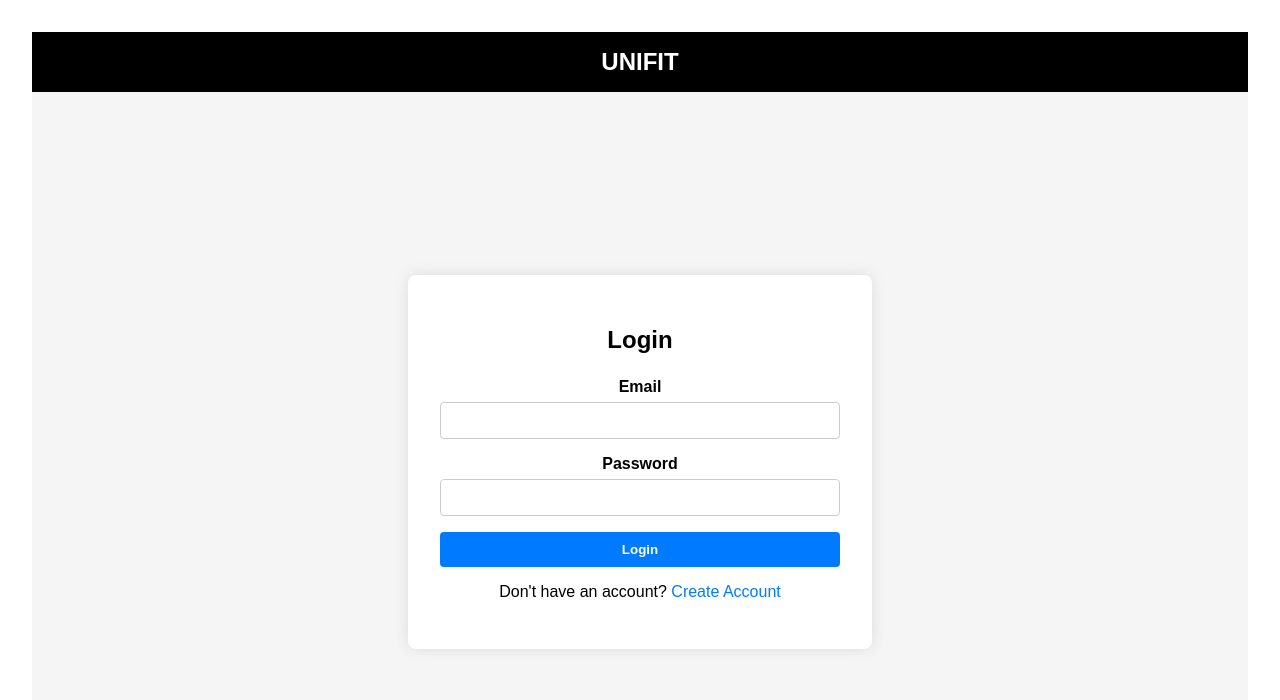
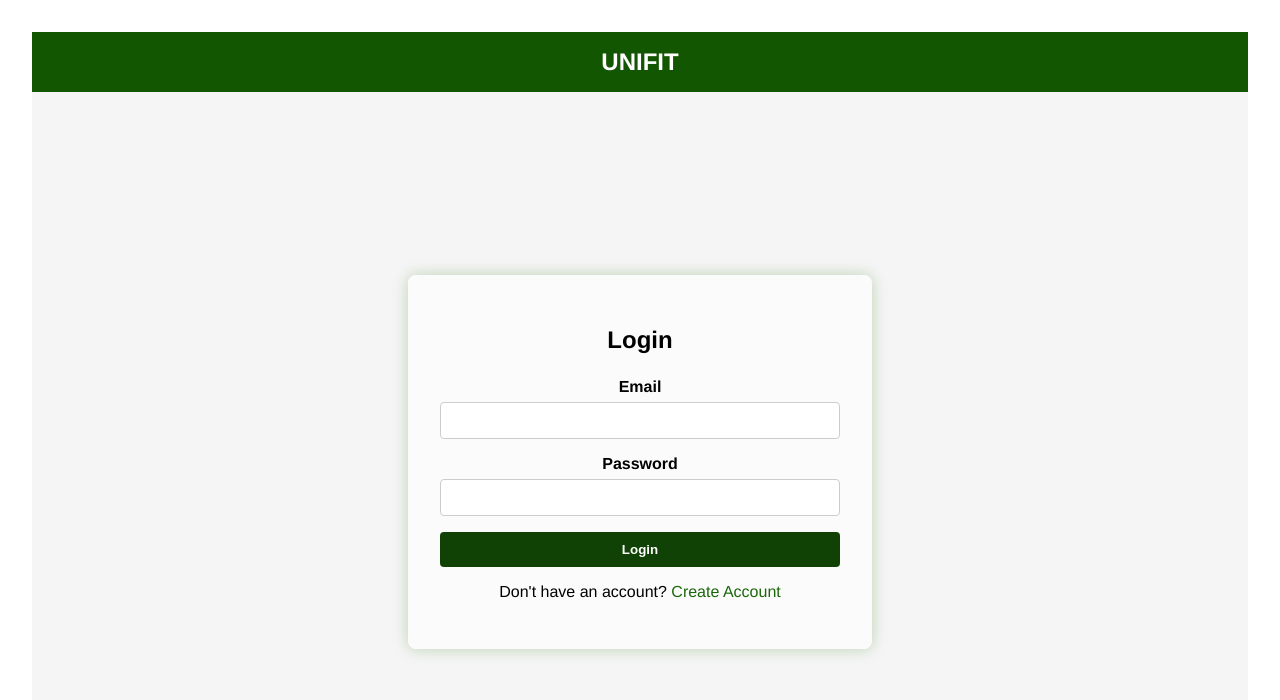
Before and after one commit to Bhanutbaji/AI-powered-Fitness-Workout-Logger, a React (Vite) app: page / in a window 1280 px wide. Shown: the top 700 px of the page. Built offline with nearby package versions, Linux system fonts and the light colour scheme; no server answers.

Commit message:
css updates

```diff
--- a/src/styles/Login.css
+++ b/src/styles/Login.css
@@ -4,12 +4,12 @@
   display: flex;
   flex-direction: column;
   background-color: #f5f5f5;
-  font-family: Arial, sans-serif;
+  font-family: Helvetica, sans-serif;
 }
 
 .login-header {
-  background-color: black;
-  color: white;
+  background-color: rgb(19, 86, 2);
+  color: rgb(255, 255, 255);
   padding: 16px 24px;
   font-size: 24px;
   font-weight: bold;
@@ -23,10 +23,10 @@
 }
 
 .login-box {
-  background: white;
+  background: rgba(255, 255, 255, 0.645);
   padding: 32px;
   border-radius: 8px;
-  box-shadow: 0 0 15px rgba(0,0,0,0.1);
+  box-shadow: 0 0 15px rgba(54, 121, 18, 0.288);
   width: 100%;
   max-width: 400px;
 }
@@ -55,7 +55,7 @@
 
 .login-box button {
   padding: 10px;
-  background-color: #007bff;
+  background-color: #114205;
   border: none;
   color: white;
   font-weight: bold;
@@ -64,7 +64,7 @@
 }
 
 .login-box button:hover {
-  background-color: #0056b3;
+  background-color: #135f1a;
 }
 
 .google-button {
@@ -96,7 +96,7 @@
 }
 
 .signup-redirect a {
-  color: #007bff;
+  color: #1b670a;
   text-decoration: none;
 }
 
--- a/src/styles/ProfileSetup.css
+++ b/src/styles/ProfileSetup.css
@@ -1,14 +1,14 @@
 .profile-container {
-  min-height: 100vh;
+  min-height: 70vh;
   background: linear-gradient(to bottom right, #f5f7fa, #c3cfe2);
   font-family: 'Segoe UI', Tahoma, Geneva, Verdana, sans-serif;
 }
 
 .profile-header {
-  background-color: black;
+  background-color: rgb(24, 69, 2);
   color: white;
   padding: 1.2rem 2rem;
-  font-size: 1.8rem;
+  font-size: 1.9rem;
   font-weight: bold;
   text-align: center;
 }
@@ -23,10 +23,10 @@
 .profile-box {
   background-color: white;
   padding: 2.5rem;
-  border: 3px solid #f5c518; /* Glazing yellow */
+  border: 3px solid #1f5e06; /* Glazing yellow */
   border-radius: 16px;
   width: 100%;
-  max-width: 450px;
+  max-width: 600px;
   box-shadow: 0 8px 25px rgba(0, 0, 0, 0.1);
   transition: all 0.3s ease;
 }
@@ -35,7 +35,7 @@
   text-align: center;
   margin-bottom: 1.8rem;
   font-size: 1.6rem;
-  color: #333;
+  color: #71b357;
 }
 
 .profile-box form {
@@ -47,7 +47,7 @@
   margin-top: 1rem;
   margin-bottom: 0.5rem;
   font-weight: 600;
-  color: #444;
+  color: #0a2404;
 }
 
 .profile-box input,
@@ -68,7 +68,7 @@
 .profile-box button {
   margin-top: 2rem;
   padding: 0.8rem;
-  background-color: #28a745; /* Green */
+  background-color: #043810; /* Green */
   color: white;
   font-size: 1rem;
   border: none;
@@ -78,7 +78,7 @@
 }
 
 .profile-box button:hover {
-  background-color: #218838;
+  background-color: #058420;
 }
 
 .success-message {
```
